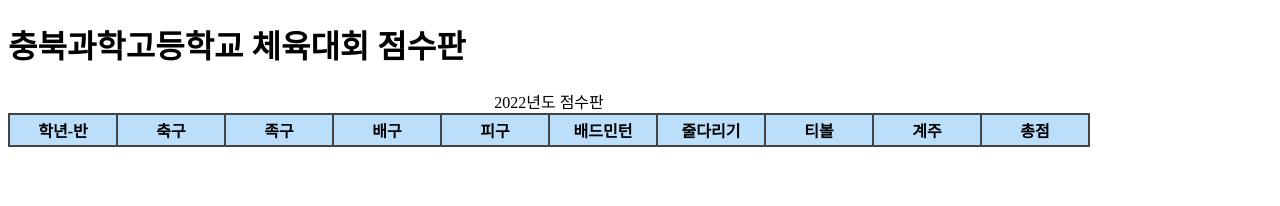
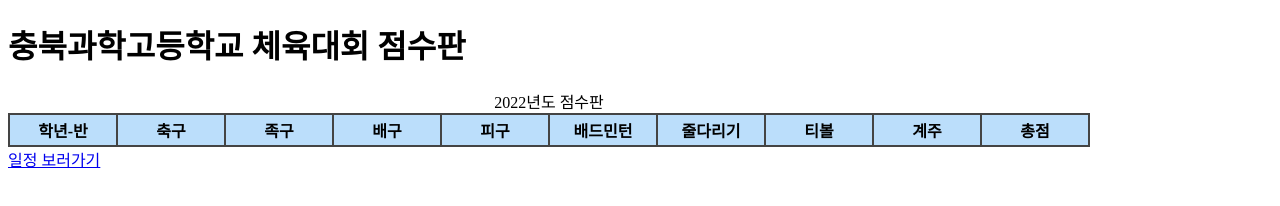
Before and after one commit to Actroto/CBSH_WEB, a plain HTML site: page sport-day/index.html in a window 1280 px wide. Drawn offline with Linux system fonts and the light colour scheme; no server answers.

Commit message:
Update index.html

```diff
--- a/sport-day/index.html
+++ b/sport-day/index.html
@@ -56,5 +56,6 @@
         </tbody>
         <script type="module" src="client.js"></script>
     </table>
+    <a href="schedule.html">일정 보러가기</a>
 </body>
 </html>
```
